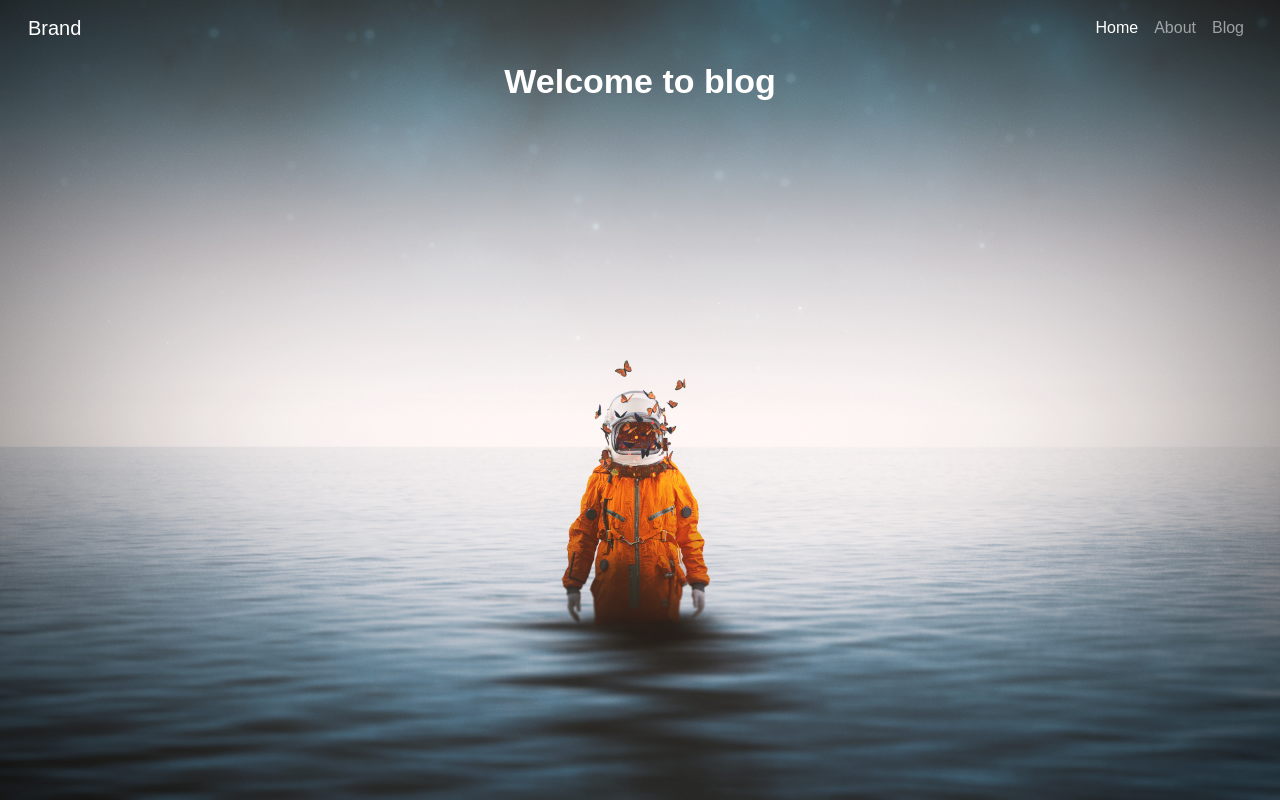
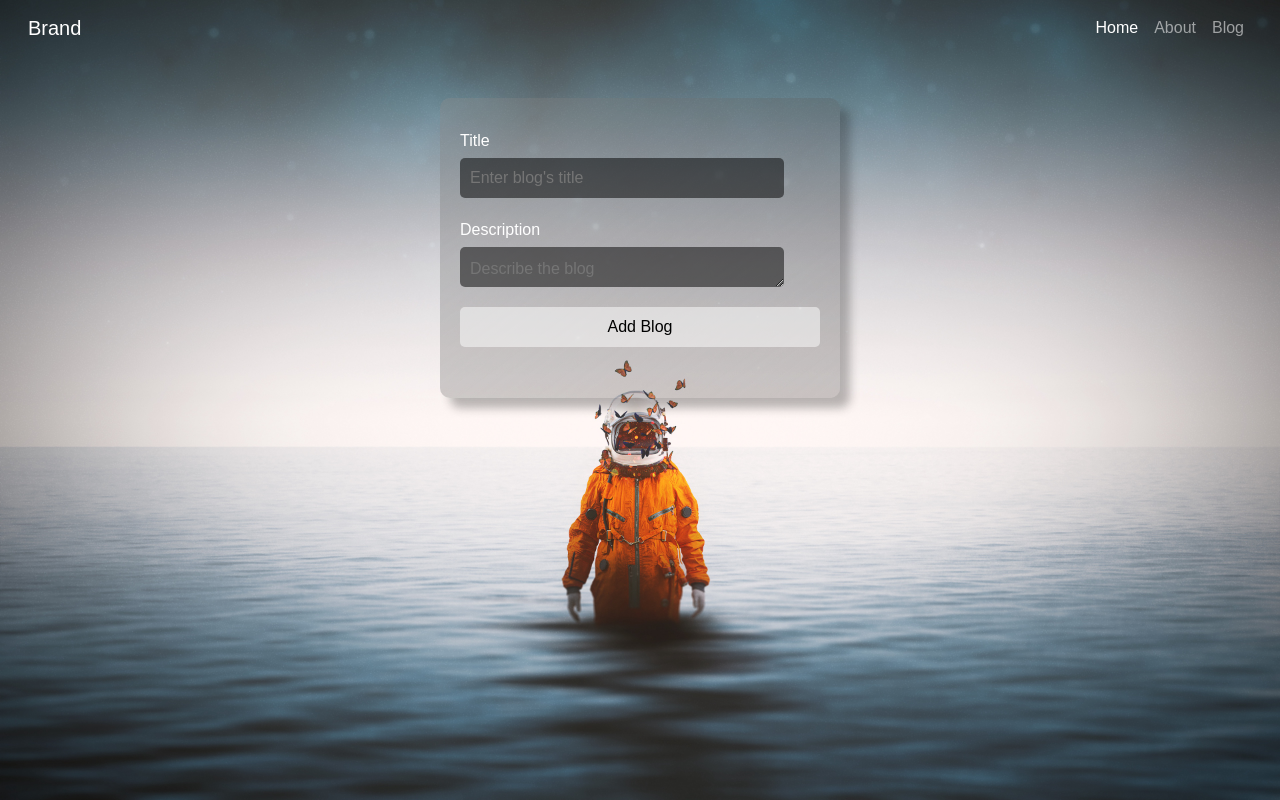
Before and after one commit to Niketdeshmukh/Todos-App, a Next.js app: page /blog in a window 1280 px wide. Built offline with nearby package versions, Linux system fonts and the light colour scheme.

Commit message:
new changes

```diff
--- a/pages/blog/index.js
+++ b/pages/blog/index.js
@@ -1,10 +1,62 @@
-import Navbar from "../components/Navbar"
+import Navbar from "../components/Navbar";
+import styles from "../../styles/index.module.css";
+import {useState} from 'react';
 const index = () => {
+const [todos, setTodos] = useState([]);
+const [title, setTitle] = useState('');
+const [description, setDescription] = useState('');
+
   return (
-    <><Navbar/>
-    <div className="image__styling"></div>
-    <p>Welcome to blog</p></>
-  )
-}
+    <>
+      <Navbar />
+      <div className="image__styling"></div>
+      <div className={styles.todos_container}>
+        <form className={styles.form}>
+          <div className={styles.form_group}>
+            <label htmlFor="title">Title</label>
+            <input
+              type="text"
+              style={{
+                width: "90%",
+                height: "40px",
+                borderRadius: "5px",
+                border: "none",
+                padding: "10px",
+                fontSize: "16px",
+                color: "white",
+                backgroundColor: "rgba(0,0,0,0.5)",
+              }}
+              onChange={e => setTitle(e.target.value)}
+              value={title}
+              id="title"
+              placeholder="Enter blog's title"
+              name="title"
+              required
+            />
+          </div>
+          <div className={styles.form_group}>
+            <label htmlFor="description">Description</label>
+            <textarea
+              id="description"
+              placeholder="Describe the blog"
+              name="description"
+              required
+              style={{
+                overflowY: 'hidden'
+              }}
+              onChange={e => setDescription(e.target.value) }
+              value={description}
+            />
+          </div>
+          <div className={styles.form_group}>
+            <button type="submit" className={styles.form_submit_btn}>
+              Add Blog
+            </button>
+          </div>
+        </form>
+      </div>
+    </>
+  );
+};
 
-export default index
+export default index;
--- a/pages/index.js
+++ b/pages/index.js
@@ -2,8 +2,8 @@ import Navbar from "./components/Navbar";
 const index = () => {
   return (
     <>
+    <div className="image__styling"></div>
       <Navbar />
-      <div className="image__styling"></div>
       <p>hello</p>
     </>
   );
--- a/styles/globals.css
+++ b/styles/globals.css
@@ -33,3 +33,14 @@ p{
   font-weight: bolder;
   color: #ffffff;
 }
+
+.form_group input[type="text"],textarea{
+  width:90%;
+  height:40px;
+  border-radius:5px;
+  border:none;
+  padding:10px;
+  font-size:16px;
+  color:white;
+  background-color:rgba(0,0,0,0.5);
+}
--- /dev/null
+++ b/styles/index.module.css
@@ -0,0 +1,45 @@
+.todos_container{
+    display:flex;
+    flex-direction: column;
+    align-items: center;
+    position: relative ;
+    top:2rem;
+  }
+
+  .form{
+    width:400px;
+    height:300px;
+    background-color:rgba(0,0,0,0.2);
+    background-image:linear-gradient(to bottom right, rgba(255,255,255,0.2), rgba(255,255,255,0));
+    backdrop-filter: "blur(10px)";
+    box-shadow: 10px 10px 10px rgba(30,30,30,0.3);
+    display:flex;
+    flex-direction:column;
+    justify-content: center;
+    border-radius:10px;
+    padding:20px;
+    margin-top:10px;
+  }
+
+  .form_group{
+    margin-bottom:20px;
+    display: flex;
+    flex-direction: column;
+  }
+
+  .form_group label{
+    font-size:16px;
+    color:white;
+    margin-bottom:5px;
+  }
+
+  .form_group .form_submit_btn{
+    width:100%;
+    height:40px;
+    border-radius:5px;
+    border:none;
+    background-color:rgba(255,255,255,0.5);
+    color:black;
+    font-size:16px;
+    cursor:pointer;
+  }
```
